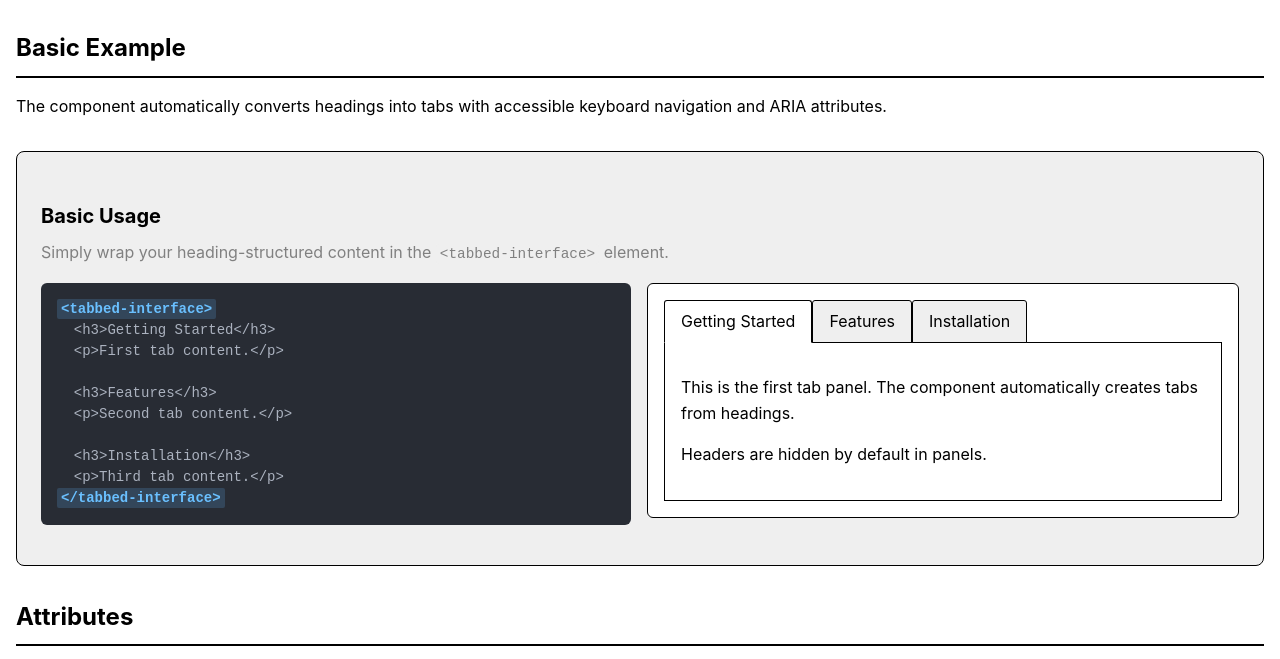
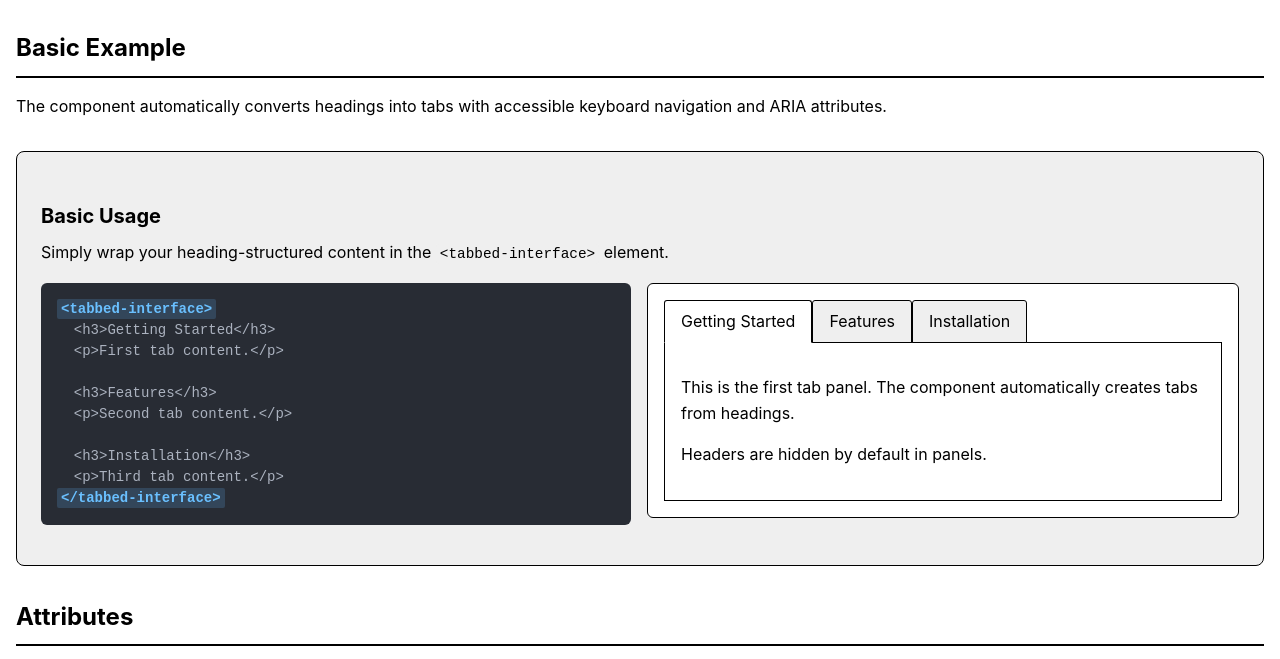
Before and after one commit to aarongustafson/tabbed-interface, a website with bundled scripts: page demo/index.html in a window 1280 px wide. Shown: the part 134-793 px from the top of the page. Built offline with nearby package versions, Linux system fonts and the light colour scheme.

Commit message:
Light/dark support

```diff
--- a/demo/styles.css
+++ b/demo/styles.css
@@ -4,6 +4,10 @@
 
 /* Base Layout
    ========================================================================== */
+
+:root {
+  color-scheme: light dark;
+}
 
 body {
 	font-family: -apple-system, BlinkMacSystemFont, 'Segoe UI', Roboto,
@@ -111,7 +115,7 @@ footer {
 }
 
 .demo-section > p {
-	color: GrayText;
+	color: CanvasText;
 	margin-block-end: 1rem;
 }
 
@@ -331,3 +335,7 @@ small {
 .api-reference p {
 	margin: 0;
 }
+
+.api-reference a {
+  color: Canvas;
+}
```
